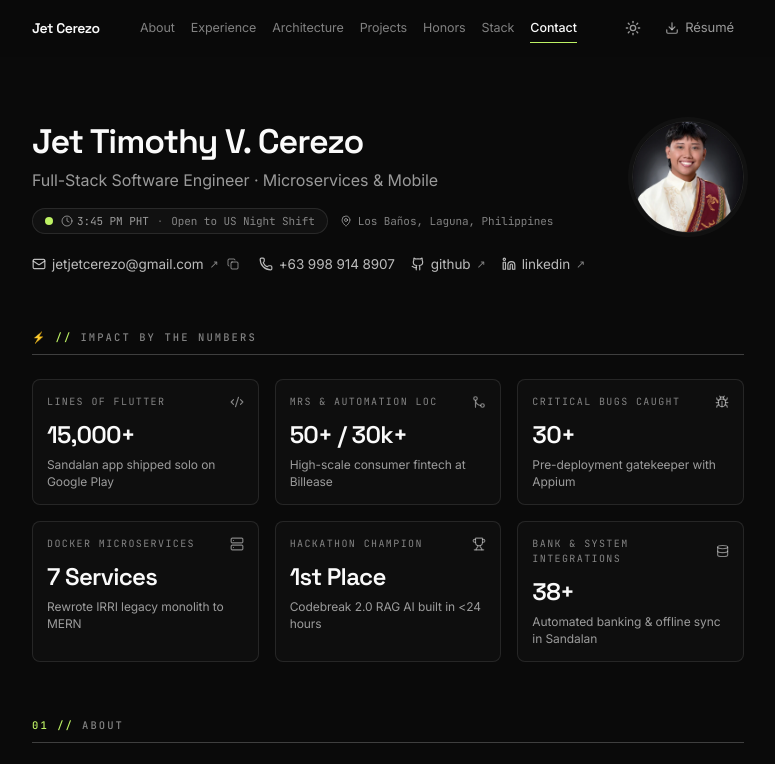
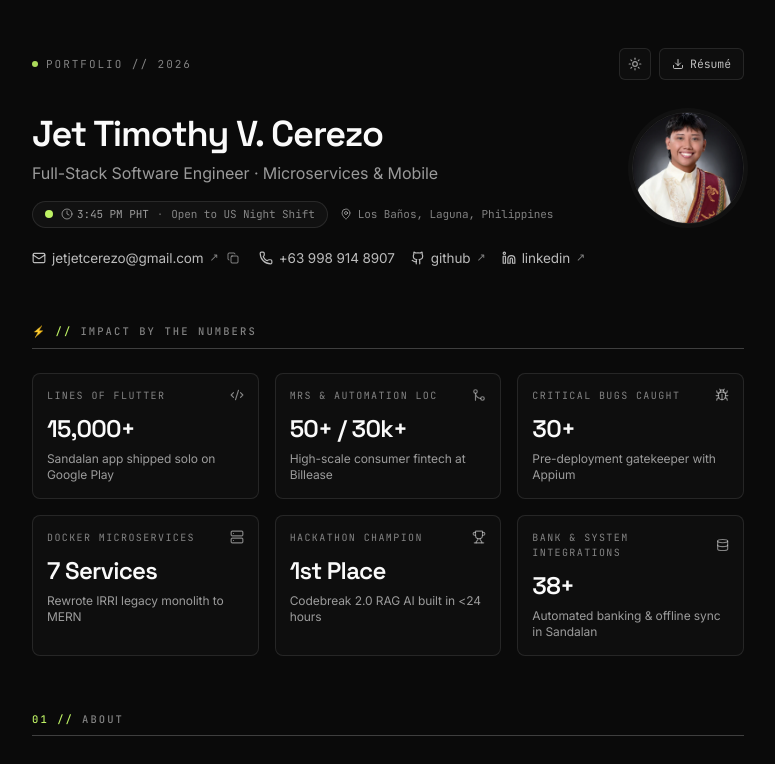
Before and after one commit to jvcerezo/portfolio, a React (Vite) app: page / in a window 1280 px wide. Shown: the top 764 px of the page, without its empty margins (252-1027 px from the left). Built offline with nearby package versions, Linux system fonts and the light colour scheme.

Commit message:
refactor: remove fixed sticky header in favor of clean, breathable top utility row and natural page flow

```diff
--- a/src/App.tsx
+++ b/src/App.tsx
@@ -20,18 +20,6 @@ import { ImpactStats } from "./components/ImpactStats";
 import { ArchitectureVisualizer } from "./components/ArchitectureVisualizer";
 import { ScreenshotModal, type ScreenshotItem } from "./components/ScreenshotModal";
 import { Toast } from "./components/Toast";
-
-const NAV_ITEMS = [
-  { id: "about", num: "01", label: "About" },
-  { id: "experience", num: "02", label: "Experience" },
-  { id: "architecture", num: "03", label: "Architecture" },
-  { id: "work", num: "04", label: "Projects" },
-  { id: "honors", num: "05", label: "Honors" },
-  { id: "skills", num: "06", label: "Stack" },
-  { id: "contact", num: "07", label: "Contact" },
-];
-
-const NAV_IDS = NAV_ITEMS.map((n) => n.id);
 
 const PROFILE = {
   name: "Jet Timothy V. Cerezo",
@@ -323,43 +311,6 @@ function useTheme(): [Theme, () => void] {
   return [theme, () => setTheme((t) => (t === "dark" ? "light" : "dark"))];
 }
 
-function useScrollSpy(ids: string[]) {
-  const [active, setActive] = useState<string>("");
-  const [atEnd, setAtEnd] = useState(false);
-
-  useEffect(() => {
-    const observer = new IntersectionObserver(
-      (entries) => {
-        entries.forEach((e) => {
-          if (e.isIntersecting) setActive(e.target.id);
-        });
-      },
-      { rootMargin: "-25% 0px -60% 0px", threshold: 0 }
-    );
-    ids.forEach((id) => {
-      const el = document.getElementById(id);
-      if (el) observer.observe(el);
-    });
-    return () => observer.disconnect();
-  }, [ids]);
-
-  useEffect(() => {
-    const onScroll = () => {
-      const doc = document.documentElement;
-      setAtEnd(window.innerHeight + window.scrollY >= doc.scrollHeight - 2);
-    };
-    window.addEventListener("scroll", onScroll, { passive: true });
-    window.addEventListener("resize", onScroll);
-    onScroll();
-    return () => {
-      window.removeEventListener("scroll", onScroll);
-      window.removeEventListener("resize", onScroll);
-    };
-  }, []);
-
-  return atEnd ? ids[ids.length - 1] : active;
-}
-
 function useRevealOnScroll() {
   useEffect(() => {
     const observer = new IntersectionObserver(
@@ -390,7 +341,7 @@ function Section({
   children: ReactNode;
 }) {
   return (
-    <section id={id} aria-label={label} className="scroll-mt-20 pt-14">
+    <section id={id} aria-label={label} className="scroll-mt-12 pt-14">
       <div className="reveal">
         <div className="flex items-center gap-2 font-mono text-[10.5px] font-medium uppercase tracking-[0.2em] text-ink-4">
           {num && <span className="text-brand">{num} //</span>}
@@ -482,8 +433,6 @@ function ContactLink({
 
 function App() {
   const [theme, toggleTheme] = useTheme();
-  const active = useScrollSpy(NAV_IDS);
-  const [scrolled, setScrolled] = useState(false);
   const [copiedEmail, setCopiedEmail] = useState(false);
   const [toastMessage, setToastMessage] = useState("");
   const [isToastOpen, setIsToastOpen] = useState(false);
@@ -493,14 +442,6 @@ function App() {
 
   useRevealOnScroll();
 
-  useEffect(() => {
-    const onScroll = () => setScrolled(window.scrollY > 8);
-    window.addEventListener("scroll", onScroll, { passive: true });
-    onScroll();
-    return () => window.removeEventListener("scroll", onScroll);
-  }, []);
-
-  const go = (id: string) => document.getElementById(id)?.scrollIntoView({ behavior: "smooth" });
   const year = new Date().getFullYear();
 
   const handleCopyEmail = (e?: React.MouseEvent) => {
@@ -532,70 +473,41 @@ function App() {
         Skip to content
       </a>
 
-      {/* TOP BAR */}
-      <header
-        className={`sticky top-0 z-40 bg-bg/85 backdrop-blur-md transition-colors ${
-          scrolled ? "border-b border-edge" : "border-b border-transparent"
-        }`}
-      >
-        <div className="mx-auto flex h-14 max-w-[760px] items-center justify-between gap-4 px-6">
-          <button
-            onClick={() => window.scrollTo({ top: 0, behavior: "smooth" })}
-            className="font-display text-[14px] font-semibold tracking-tight text-ink-1 transition-colors hover:text-ink-3"
-          >
-            Jet Cerezo
-          </button>
+      <main id="main" className="mx-auto max-w-[760px] px-6 pb-24">
+        {/* TOP UTILITY ROW */}
+        <div className="flex items-center justify-between pt-8 sm:pt-12">
+          <div className="flex items-center gap-2 font-mono text-[11px] uppercase tracking-[0.18em] text-ink-4">
+            <span className="h-1.5 w-1.5 rounded-full bg-brand animate-dot" aria-hidden="true" />
+            <span>Portfolio // {year}</span>
+          </div>
 
-          <nav aria-label="Sections" className="hidden items-center gap-4 sm:flex">
-            {NAV_ITEMS.map((item) => (
-              <button
-                key={item.id}
-                onClick={() => go(item.id)}
-                aria-current={active === item.id ? "true" : undefined}
-                className={`relative py-1 text-[12.5px] transition-colors ${
-                  active === item.id ? "text-ink-1 font-medium" : "text-ink-4 hover:text-ink-2"
-                }`}
-              >
-                {item.label}
-                <span
-                  aria-hidden="true"
-                  className={`absolute -bottom-0.5 left-0 h-px w-full origin-left bg-brand transition-transform duration-300 ${
-                    active === item.id ? "scale-x-100" : "scale-x-0"
-                  }`}
-                />
-              </button>
-            ))}
-          </nav>
-
-          <div className="flex items-center gap-1.5">
+          <div className="flex items-center gap-2">
             <button
               onClick={toggleTheme}
               aria-label={theme === "dark" ? "Switch to light mode" : "Switch to dark mode"}
-              className="flex h-8 w-8 items-center justify-center rounded-md text-ink-3 transition-colors hover:bg-fg/5 hover:text-ink-1"
+              className="flex h-8 w-8 items-center justify-center rounded-md border border-edge bg-fg/[0.02] text-ink-3 transition-colors hover:border-edge-strong hover:bg-fg/5 hover:text-ink-1"
             >
               {theme === "dark" ? (
-                <Sun className="h-4 w-4" aria-hidden="true" />
+                <Sun className="h-3.5 w-3.5" aria-hidden="true" />
               ) : (
-                <Moon className="h-4 w-4" aria-hidden="true" />
+                <Moon className="h-3.5 w-3.5" aria-hidden="true" />
               )}
             </button>
             <a
               href={PROFILE.resume}
               download
-              className="flex items-center gap-1.5 rounded-md px-2.5 py-1.5 text-[13px] text-ink-3 transition-colors hover:bg-fg/5 hover:text-ink-1"
+              className="inline-flex items-center gap-1.5 rounded-md border border-edge bg-fg/[0.02] px-3 py-1.5 font-mono text-[11.5px] text-ink-2 transition-all hover:border-edge-strong hover:bg-fg/5 hover:text-ink-1"
             >
-              <Download className="h-3.5 w-3.5" aria-hidden="true" />
-              <span className="hidden sm:inline">Résumé</span>
+              <Download className="h-3 w-3" aria-hidden="true" />
+              <span>Résumé</span>
             </a>
           </div>
         </div>
-      </header>
 
-      <main id="main" className="mx-auto max-w-[760px] px-6 pb-24">
         {/* MASTHEAD (Bento Hero) */}
-        <div className="flex flex-col-reverse gap-8 pt-16 sm:flex-row sm:items-start sm:justify-between sm:gap-10">
+        <div className="flex flex-col-reverse gap-8 pt-8 sm:flex-row sm:items-start sm:justify-between sm:gap-10">
           <div className="animate-reveal min-w-0 flex-1">
-            <h1 className="font-display text-[30px] font-semibold leading-tight tracking-[-0.03em] text-ink-1 sm:text-[34px]">
+            <h1 className="font-display text-[32px] font-semibold leading-tight tracking-[-0.03em] text-ink-1 sm:text-[36px]">
               {PROFILE.name}
             </h1>
             <p className="mt-1 text-[16px] text-ink-3">{PROFILE.title}</p>
@@ -900,7 +812,7 @@ function App() {
                 className="inline-flex items-center gap-2 rounded-md border border-edge-strong px-4 py-2 text-[13.5px] text-ink-2 transition-colors hover:border-fg/40 hover:text-ink-1"
               >
                 {copiedEmail ? (
-                  <Check className="h-3.5 w-3.5 text-brand" aria-hidden="true" />
+                  <Check className="h-3.5 w-3.5 text-brand" />
                 ) : (
                   <Copy className="h-3.5 w-3.5" aria-hidden="true" />
                 )}
```
